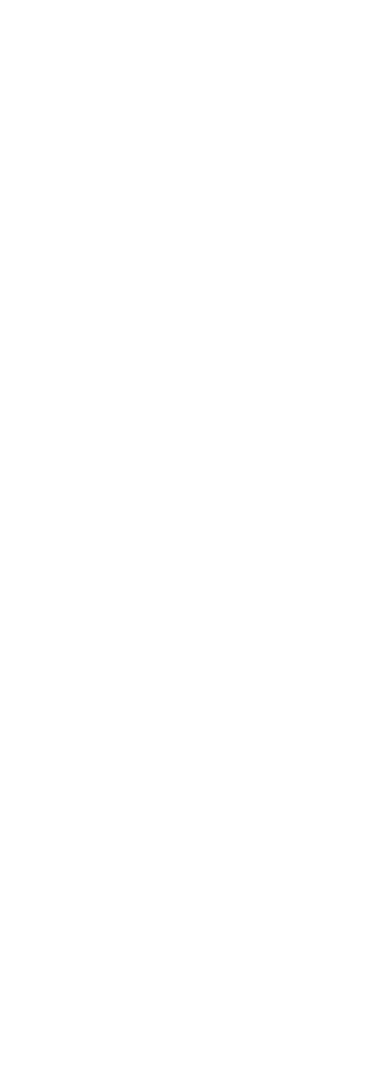
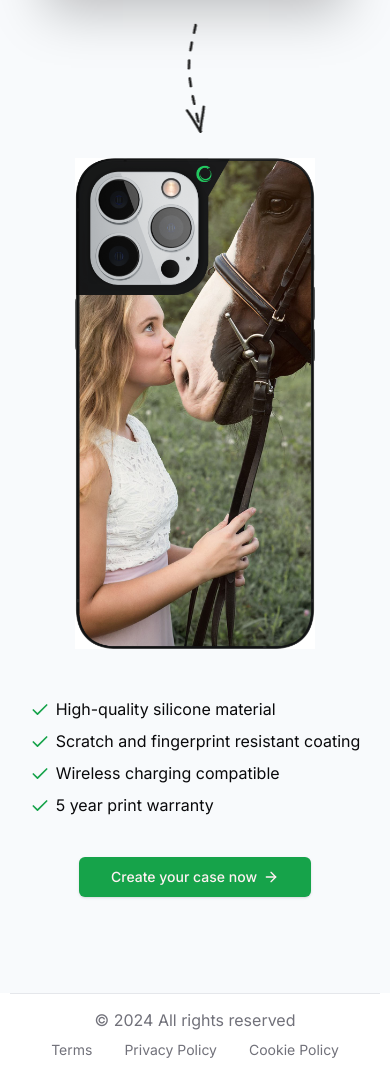
Before and after one commit to SankarshanKar/casecobra, a Next.js app: page / in a window 390 px wide. Shown: the part 4354-5428 px from the top of the page. Before the commit the page ends 3640 px from the top, so only its background shows below. Built offline with nearby package versions, Linux system fonts and the light colour scheme; no server answers.

Commit message:
Completed Landing page and added footer

```diff
--- a/src/app/layout.tsx
+++ b/src/app/layout.tsx
@@ -2,6 +2,7 @@
 import { Inter } from "next/font/google";
 import "./globals.css";
 import Navbar from "@/components/Navbar";
+import Footer from "@/components/Footer";
 
 const inter = Inter({ subsets: ["latin"] });
 
@@ -20,6 +21,7 @@
       <body className={inter.className}>
         <Navbar />
         {children}
+        <Footer />
       </body>
     </html>
   );
--- a/src/app/page.tsx
+++ b/src/app/page.tsx
@@ -2,7 +2,9 @@
 import MaxWidthWrapper from "@/components/MaxWidthWrapper";
 import Phone from "@/components/Phone";
 import { Reviews } from "@/components/Reviews";
-import { Check, Star } from "lucide-react";
+import { buttonVariants } from "@/components/ui/button";
+import { ArrowRight, Check, Star } from "lucide-react";
+import Link from "next/link";
 
 export default function Home() {
   return (
@@ -202,6 +204,73 @@
           <Reviews />
         </div>
       </section>
+
+      <section>
+        <MaxWidthWrapper className="py-24">
+          <div className="mb-12 px-6 lg:px-8">
+            <div className="mx-auto max-w-2xl sm:text-center">
+              <h2 className="order-1 mt-2 tracking-tight text-center text-balance !leading-tight font-bold text-5xl md:text-6xl text-gray-900">
+                Upload your photo and get{" "}
+                <span className="relative px-2 bg-green-600 text-white">
+                  your own case
+                </span>{" "}
+                now
+              </h2>
+            </div>
+          </div>
+
+          <div className="mx-auto max-w-6xl px-6 lg:px-8">
+            <div className="relative flex flex-col items-center md:grid grid-cols-2 gap-40">
+              <img
+                src="/arrow.png"
+                alt="arrow"
+                className="absolute top-[25rem] md:top-1/2 -translate-y-1/2 z-10 left-1/2 -translate-x-1/2 rotate-90 md:rotate-0"
+              />
+
+              <div className="relative h-80 md:h-full w-full md:justify-self-end max-w-sm rounded-x1 bg-gray-900/5 ring-inset ring-gray-900/5 lg:rounded-2xl">
+                <img
+                  src="/horse.jpg"
+                  alt="horse"
+                  className="rounded-md object-cover bg-white shadow-2xl ring-1 ring-gray-900/10 h-full w-full"
+                />
+              </div>
+
+              <Phone className="w-60" imgSrc="/horse_phone.jpg" />
+            </div>
+          </div>
+
+          <ul className="mx-auto mt-12 max-w-prose sm:text-lg space-y-2 w-fit">
+            <li className="w-fit">
+              <Check className="h-5 w-5 text-green-600 inline mr-1.5" />
+              High-quality silicone material
+            </li>
+            <li className="w-fit">
+              <Check className="h-5 w-5 text-green-600 inline mr-1.5" />
+              Scratch and fingerprint resistant coating
+            </li>
+            <li className="w-fit">
+              <Check className="h-5 w-5 text-green-600 inline mr-1.5" />
+              Wireless charging compatible
+            </li>
+            <li className="w-fit">
+              <Check className="h-5 w-5 text-green-600 inline mr-1.5" />5 year
+              print warranty
+            </li>
+
+            <div className="flex justify-center">
+              <Link
+                className={buttonVariants({
+                  size: "lg",
+                  className: "mx-auto mt-8",
+                })}
+                href="/configure/upload"
+              >
+                Create your case now <ArrowRight className="h-4 w-4 ml-1.5" />
+              </Link>
+            </div>
+          </ul>
+        </MaxWidthWrapper>
+      </section>
     </div>
   );
 }
--- /dev/null
+++ b/src/components/Footer.tsx
@@ -0,0 +1,28 @@
+import Link from "next/link"
+import MaxWidthWrapper from "./MaxWidthWrapper"
+
+const Footer = () => {
+  return <footer className="bg-white h-20 relative">
+    <MaxWidthWrapper>
+      <div className="border-t border-gray-200" />
+
+      <div className="h-full flex flex-col md:flex-row md:justify-between justify-center items-center">
+        <div className="text-center md:text-left pb-2 md:pb-0">
+          <p className="test-sm text-muted-foreground">
+            &copy; {new Date().getFullYear()} All rights reserved
+          </p>
+        </div>
+
+        <div className="flex items-center justify-center">
+          <div className="flex space-x-8">
+            <Link href='#' className="text-sm text-muted-foreground hover:text-gray-600">Terms</Link>
+            <Link href='#' className="text-sm text-muted-foreground hover:text-gray-600">Privacy Policy</Link>
+            <Link href='#' className="text-sm text-muted-foreground hover:text-gray-600">Cookie Policy</Link>
+          </div>
+        </div>
+      </div>
+    </MaxWidthWrapper>
+  </footer>
+}
+
+export default Footer
```
